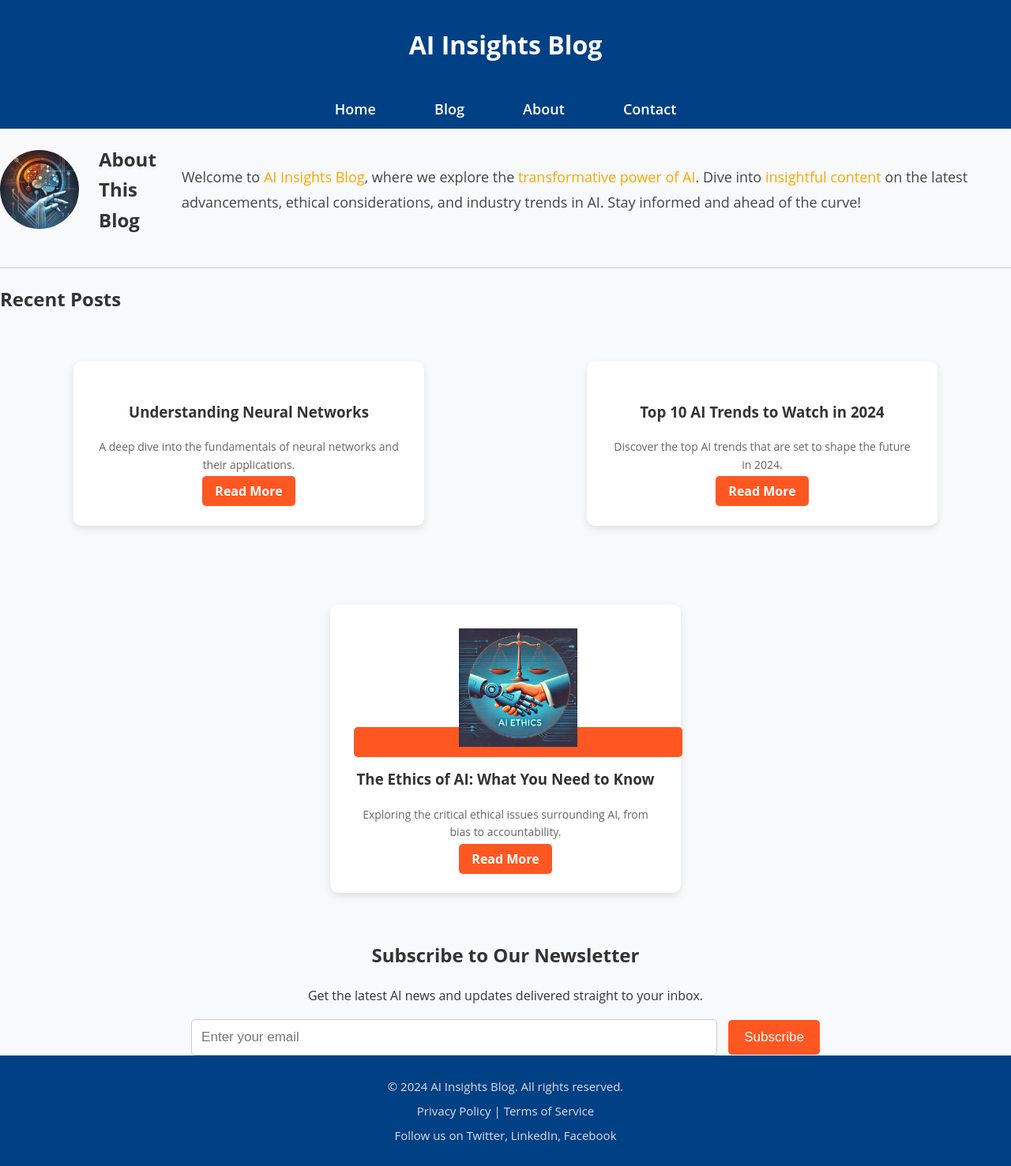
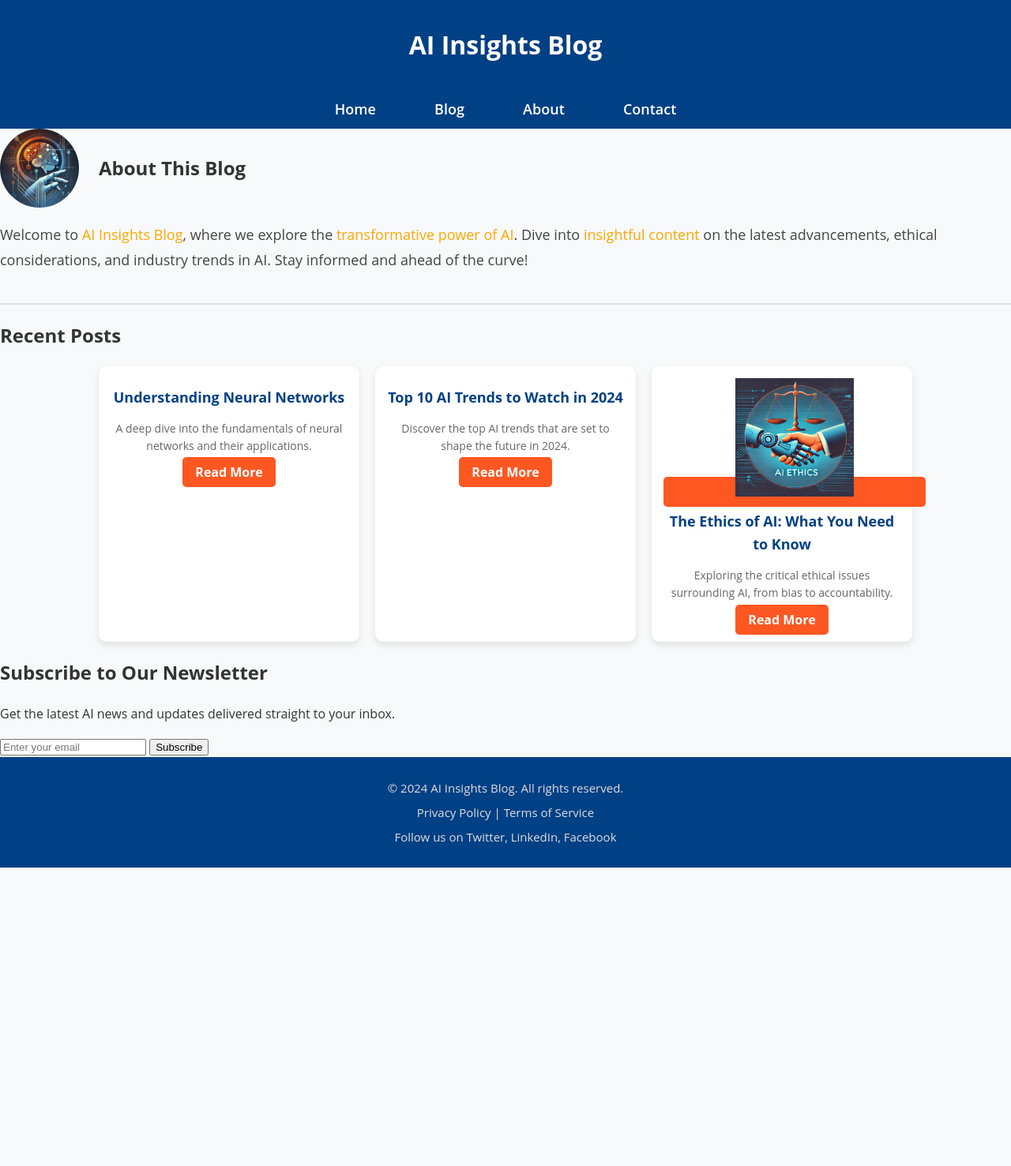
Before and after one commit to tomsonius/tomsonius.github.io, a Jekyll site: the page built from index.html, in a window 1280 px wide. Shown: the whole page at 79% size. Built offline with Jekyll 4.4.1, drawn with Linux system fonts in a browser that asks for light colours; after the commit the page ends 1099 px from its top, so only the background shows below that.

Commit message:
Update main.css

```diff
--- a/assets/css/main.css
+++ b/assets/css/main.css
@@ -6,8 +6,8 @@
     line-height: 1.6;
     background-color: #f8f9fa;
     color: #333;
-    max-width: 100%;
-    overflow-x: hidden; /* Prevent horizontal scrolling */
+    max-width: 100%; /* Ensure body doesn't exceed viewport */
+    overflow-x: hidden; /* Hide horizontal overflow */
 }
 
 /* Header Styling */
@@ -17,6 +17,8 @@
     padding: 10px 0;
     text-align: center;
     box-shadow: 0 2px 5px rgba(0, 0, 0, 0.3);
+    width: 100%; /* Ensure header spans the full width */
+    overflow: hidden;
 }
 
 /* Navigation Bar Styling */
@@ -24,6 +26,8 @@
     background-color: #004085;
     padding: 10px 0;
     text-align: center;
+    width: 100%; /* Ensure nav spans the full width */
+    overflow: hidden; /* Hide overflow */
 }
 
 nav ul {
@@ -54,23 +58,22 @@
 
 /* Container */
 .container {
-    width: 90%;
+    width: 90%; /* Change to 90% to prevent overflow */
     margin: auto;
     padding: 20px 0;
+    box-sizing: border-box; /* Ensure padding doesn't cause overflow */
 }
 
 /* About Section */
-.about-section {
-    background-color: #f8f9fa;
-    padding: 40px 0;
-}
-
 .about {
     display: flex;
+    flex-wrap: wrap; /* Ensure content wraps on small screens */
     align-items: center;
     text-align: left;
     border-bottom: 2px solid #e0e0e0;
     padding-bottom: 20px;
+    width: 100%;
+    box-sizing: border-box; /* Ensure content doesn't overflow */
 }
 
 .about img {
@@ -78,6 +81,7 @@
     border-radius: 50%;
     width: 100px;
     height: 100px;
+    max-width: 100px;
 }
 
 .about-text {
@@ -88,6 +92,7 @@
     font-size: 18px;
     color: #444;
     line-height: 1.8;
+    max-width: 100%; /* Ensure text stays within viewport */
 }
 
 .highlight {
@@ -101,15 +106,11 @@
     padding: 40px 0;
 }
 
-.posts {
-    text-align: left;
-}
-
 .post-grid {
     display: flex;
+    flex-wrap: wrap; /* Ensure posts wrap on small screens */
     gap: 20px;
     justify-content: center;
-    flex-wrap: wrap;
 }
 
 .post {
@@ -118,8 +119,8 @@
     border-radius: 10px;
     box-shadow: 0 4px 10px rgba(0, 0, 0, 0.1);
     transition: transform 0.3s ease, box-shadow 0.3s ease;
-    width: 30%; /* Reduced to fit 3 posts side by side */
-    max-width: 300px;
+    width: 30%;
+    max-width: 300px; /* Ensure posts don't exceed screen width */
     text-align: center;
     height: auto;
 }
@@ -134,12 +135,12 @@
     transition: transform 0.3s ease;
 }
 
-/* Home Page Post Titles */
-.home .post h3 {
+.post h3 {
     font-size: 18px;
     margin: 10px 0;
     color: #004085;
     text-align: center;
+    max-width: 100%; /* Ensure title doesn't overflow */
 }
 
 .post p {
@@ -167,55 +168,13 @@
     box-shadow: 0 8px 20px rgba(0, 0, 0, 0.2);
 }
 
-.post:hover img {
-    transform: scale(1.08);
-}
-
-/* Newsletter Section */
-.newsletter-section {
-    background-color: #f8f9fa;
-    padding: 40px 0;
-    border-top: 2px solid #e0e0e0;
-}
-
-.newsletter {
-    text-align: center;
-}
-
-.newsletter input[type="email"] {
-    padding: 12px;
-    font-size: 17px;
-    width: 50%;
-    border: 1px solid #ccc;
-    border-radius: 5px;
-    margin-right: 10px;
-    display: inline-block;
-    vertical-align: middle;
-}
-
-.newsletter button {
-    padding: 12px 20px;
-    font-size: 17px;
-    background: #ff5722;
-    color: #fff;
-    border: none;
-    border-radius: 5px;
-    cursor: pointer;
-    transition: background 0.3s ease;
-    display: inline-block;
-    vertical-align: middle;
-}
-
-.newsletter button:hover {
-    background: #e64a19;
-}
-
 /* Footer Styling */
 footer {
     background: #004085;
     color: #fff;
     text-align: center;
     padding: 20px 0;
+    width: 100%;
 }
 
 footer p, footer a {
@@ -225,65 +184,16 @@
     text-decoration: none;
 }
 
-footer a:hover {
-    color: #ffdd57;
-}
-
-/* Blog Post Page Styles */
-.post {
-    background-color: #fff;
-    padding: 30px;
-    border-radius: 10px;
-    box-shadow: 0 4px 10px rgba(0, 0, 0, 0.1);
-    max-width: 800px;
-    margin: 40px auto;
-}
-
-/* Styling for Full Article Titles (H1 in Blog Post Pages) */
-.post header h1 {
-    font-size: 2.5em;
-    margin-bottom: 10px;
-    color: #fff;
-    text-align: center;
-}
-
-.post header p {
-    font-size: 14px;
-    color: #666;
-    margin-bottom: 20px;
-}
-
-.post-content {
-    font-size: 18px;
-    line-height: 1.8;
-    color: #333;
-}
-
-.post-content img {
-    max-width: 100%;
-    border-radius: 10px;
-    margin-bottom: 20px;
-}
-
-.post-content p {
-    margin-bottom: 20px;
-}
-
-.post footer {
-    font-size: 14px;
-    color: #999;
-    border-top: 1px solid #ddd;
-    margin-top: 30px;
-    padding-top: 10px;
-    text-align: center;
-}
-
 /* Responsive Design */
 
-/* Tablets and smaller laptops */
 @media (max-width: 1024px) {
     .container {
         width: 95%;
+    }
+
+    .post {
+        width: 100%;
+        margin-bottom: 20px;
     }
 
     .about {
@@ -295,29 +205,8 @@
         margin-bottom: 20px;
     }
 
-    .post-grid {
-        display: block;
-    }
-
-    .post {
+    .newsletter input[type="email"] {
         width: 100%;
-        margin-bottom: 20px;
-    }
-
-    .newsletter input[type="email"] {
-        width: 90%;
-        margin: 10px 0;
-    }
-
-    nav ul li {
-        display: block;
-        margin-bottom: 10px;
-    }
-
-    nav ul li a {
-        display: block;
-        width: 100%;
-        text-align: center;
     }
 }
 
@@ -351,4 +240,9 @@
     .post-content {
         font-size: 16px;
     }
+
+    .about img {
+        width: 80px;
+        height: 80px;
+    }
 }
```
